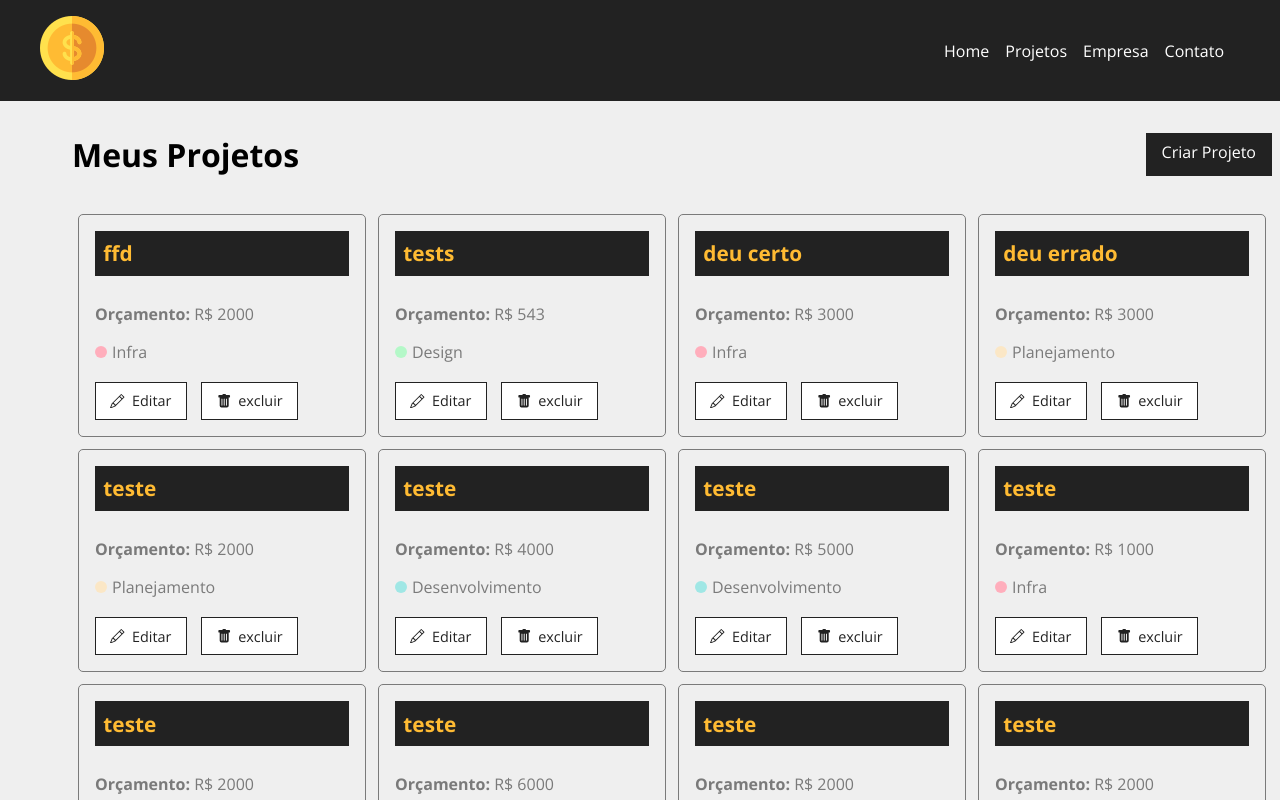
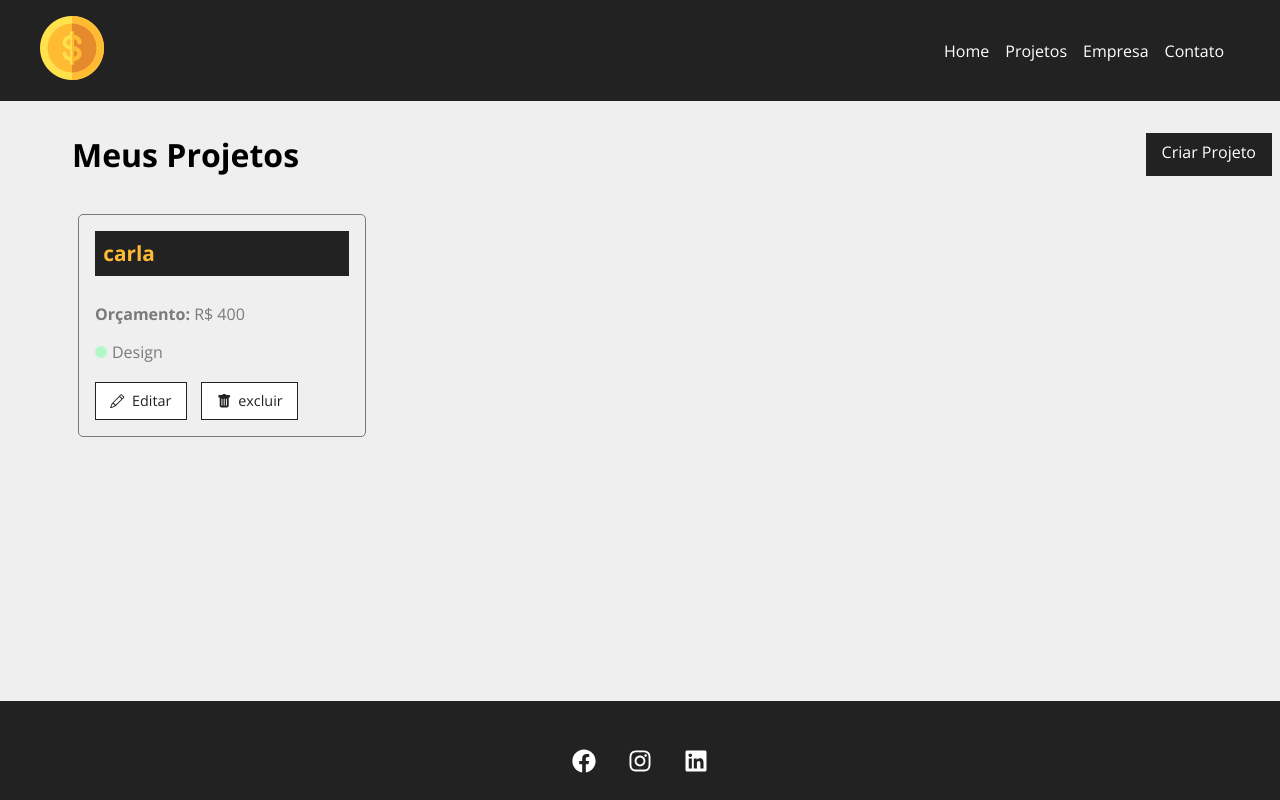
Before and after one commit to carlamagalhaes8/costs, a React (Create React App) app: page /projects in a window 1280 px wide. Shown: the top 800 px of the page. Built offline with nearby package versions, Linux system fonts and the light colour scheme; data requests are answered from the project's data file.

Commit message:
30 - Removendo projetos

```diff
--- a/db.json
+++ b/db.json
@@ -1,125 +1,5 @@
 {
   "projects": [
-    {
-      "id": "6bb5",
-      "category": {
-        "id": "1",
-        "name": "Infra"
-      },
-      "budget": "2000",
-      "name": "ffd",
-      "cost": 0
-    },
-    {
-      "id": "56fc",
-      "name": "tests",
-      "budget": "543",
-      "category": {
-        "id": "3",
-        "name": "Design"
-      },
-      "cost": 0
-    },
-    {
-      "id": "5050",
-      "name": "deu certo",
-      "budget": "3000",
-      "category": {
-        "id": "1",
-        "name": "Infra"
-      },
-      "cost": 0
-    },
-    {
-      "id": "2327",
-      "name": "deu errado",
-      "budget": "3000",
-      "category": {
-        "id": "4",
-        "name": "Planejamento"
-      },
-      "cost": 0
-    },
-    {
-      "id": "ffb5",
-      "name": "teste",
-      "budget": "2000",
-      "category": {
-        "id": "4",
-        "name": "Planejamento"
-      },
-      "cost": 0
-    },
-    {
-      "id": "d7ab",
-      "name": "teste",
-      "budget": "4000",
-      "category": {
-        "id": "2",
-        "name": "Desenvolvimento"
-      },
-      "cost": 0
-    },
-    {
-      "id": "f34c",
-      "name": "teste",
-      "budget": "5000",
-      "category": {
-        "id": "2",
-        "name": "Desenvolvimento"
-      },
-      "cost": 0
-    },
-    {
-      "id": "d884",
-      "name": "teste",
-      "budget": "1000",
-      "category": {
-        "id": "1",
-        "name": "Infra"
-      },
-      "cost": 0
-    },
-    {
-      "id": "6e19",
-      "name": "teste",
-      "budget": "2000",
-      "category": {
-        "id": "4",
-        "name": "Planejamento"
-      },
-      "cost": 0
-    },
-    {
-      "id": "29a6",
-      "name": "teste",
-      "budget": "6000",
-      "category": {
-        "id": "4",
-        "name": "Planejamento"
-      },
-      "cost": 0
-    },
-    {
-      "id": "f673",
-      "name": "teste",
-      "budget": "2000",
-      "category": {
-        "id": "3",
-        "name": "Design"
-      },
-      "cost": 0
-    },
-    {
-      "id": "3985",
-      "name": "teste",
-      "budget": "2000",
-      "category": {
-        "id": "1",
-        "name": "Infra"
-      },
-      "cost": 0
-    },
     {
       "id": "fe61",
       "name": "carla",
--- a/src/components/pages/Projects.js
+++ b/src/components/pages/Projects.js
@@ -14,6 +14,8 @@
     const [projects, setProjects] = useState([])
 
     const [removeLoading, setRemoveLoading] = useState(false)
+
+    const [projectMessage, setProjectMessage] = useState('')
 
     const location = useLocation();
 
@@ -42,6 +44,28 @@
 
     }, [])
 
+    function removeProject(id){
+
+
+        fetch(`http://localhost:5000/projects/${id}`, {
+            method: "DELETE",
+            headers: {
+                'Content-Type': 'application/json'
+            },
+    })
+    .then((resp) => resp.json())
+    .then(data => {
+
+        setProjects(projects.filter((project) => project.id !== id))
+
+        setProjectMessage('Projeto removido com sucesso!')
+
+    })
+    .catch((err) => console.log(err))
+
+
+    }
+
     return(
         <div className={styles.project_container}>
             <div className={styles.title_container}>
@@ -52,6 +76,8 @@
 
             {message && <Message type="success" msg={message}/>}
 
+            {projectMessage && <Message type="success" msg={projectMessage}/>}
+
             <Container customClass="start">
                 {projects.length > 0 &&
                     projects.map((project) => (
@@ -61,6 +87,7 @@
                             budget={project.budget}
                             category={project.category.name}
                             key={project.id}
+                            handleRemove={removeProject}
                             />
                     ))}
 
--- a/src/components/project/ProjectCard.js
+++ b/src/components/project/ProjectCard.js
@@ -5,6 +5,12 @@
 import {BsPencil, BsFillTrashFill} from 'react-icons/bs';
 
 function ProjectCard({id, name, budget, category, handleRemove}) {
+
+    const remove = (e) => {
+        e.preventDefault()
+        handleRemove(id)
+    }
+
     return(
         <div className={styles.project_card}>
             <h4>{name}</h4>
@@ -19,7 +25,7 @@
                     <BsPencil /> Editar
                 </Link>
 
-                <button>
+                <button onClick={remove}>
                     <BsFillTrashFill /> excluir
                 </button>
             </div>
```
